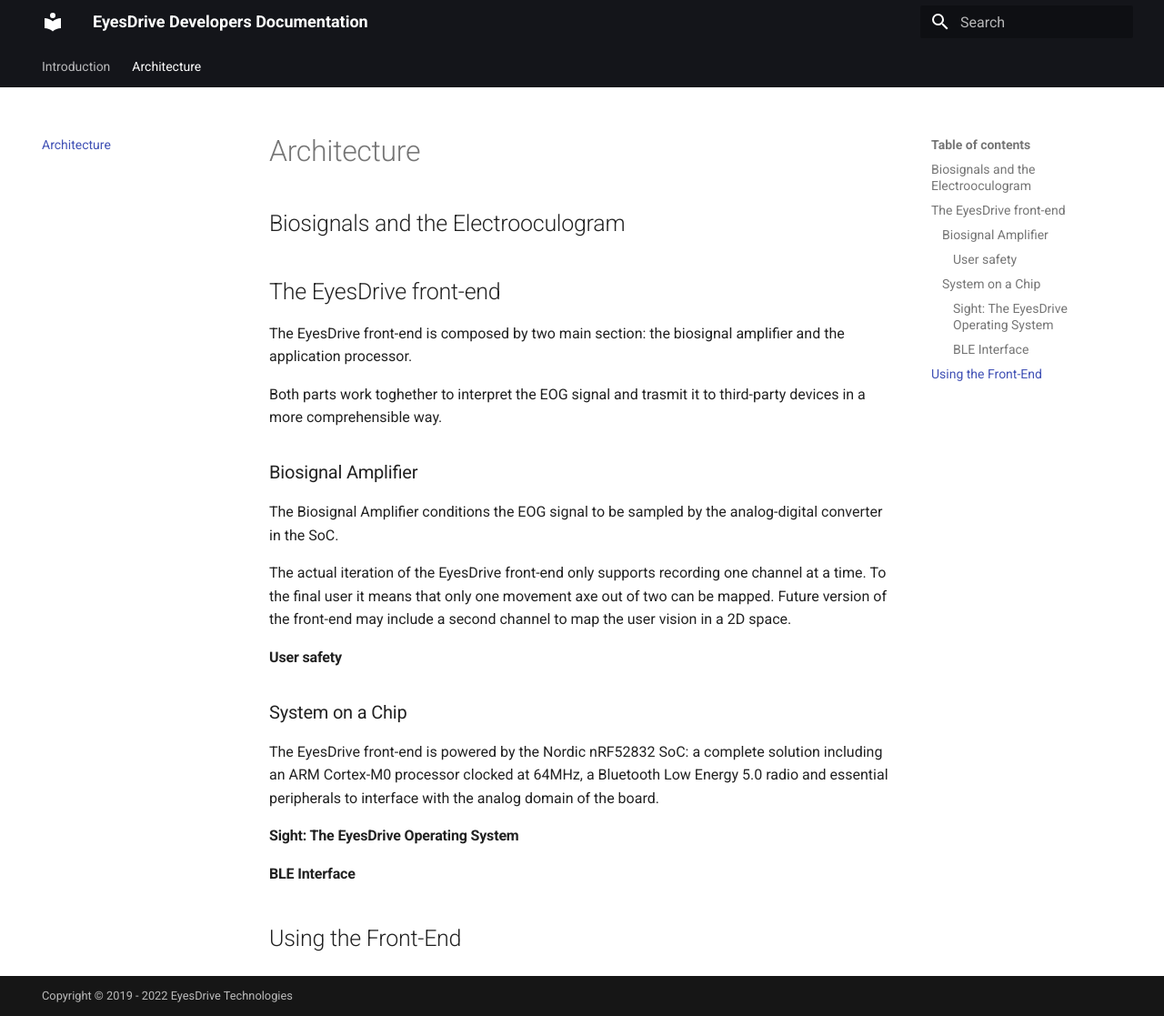
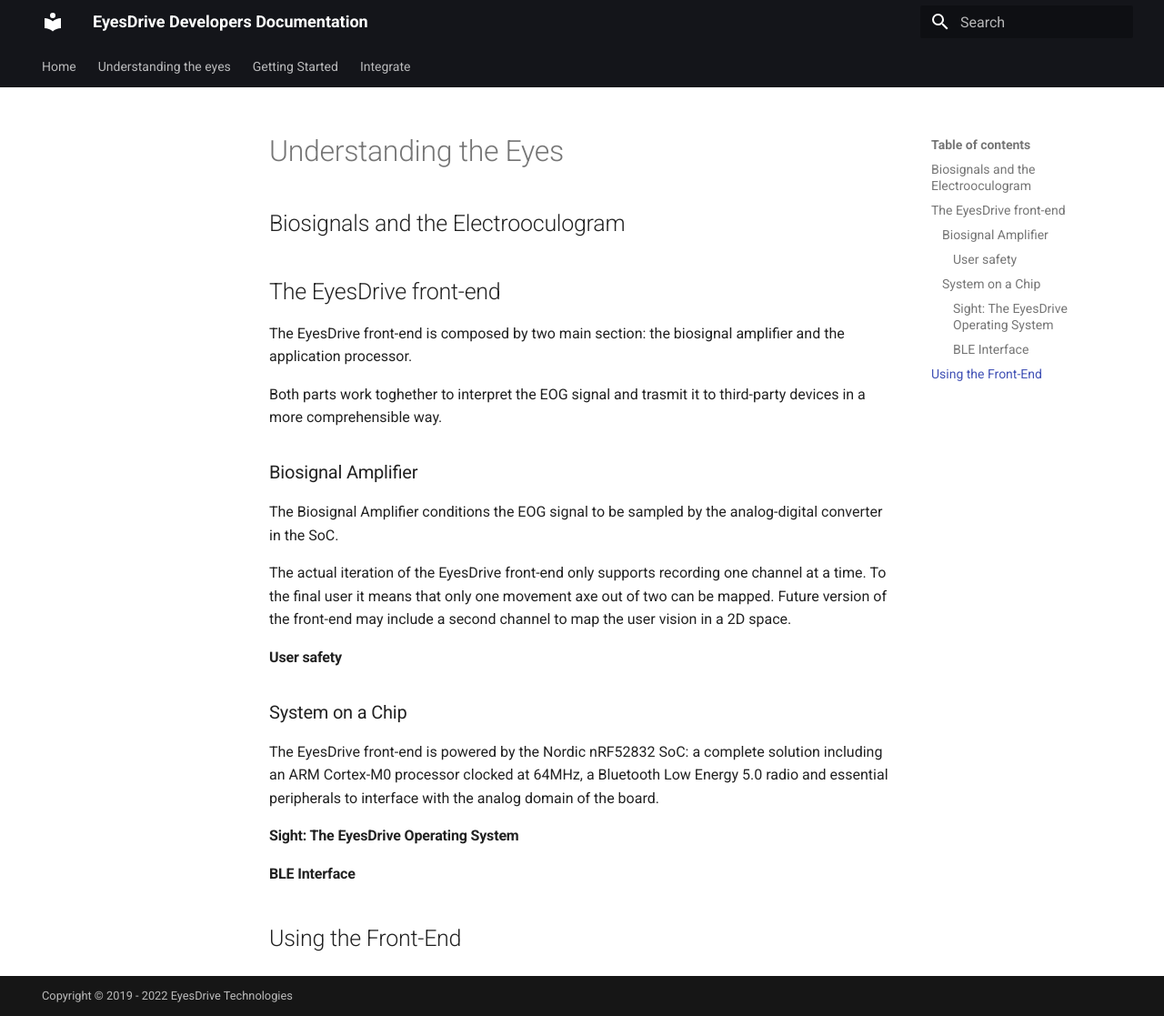
Before and after one commit to eyesdrive/documentation, an MkDocs documentation site: the page built from docs/architecture.md, in a window 1280 px wide and 1117 px high. Shown: the whole window at 91% size. Built offline with MkDocs 1.6.1 and Material for MkDocs 9.7.7, drawn with Linux system fonts in a browser that asks for light colours.

Commit message:
Docs skeleton

```diff
--- a/docs/architecture.md
+++ b/docs/architecture.md
@@ -1,4 +1,4 @@
-# Architecture
+# Understanding the Eyes
 
 ## Biosignals and the Electrooculogram
 
--- /dev/null
+++ b/docs/overrides/home.html
@@ -0,0 +1,63 @@
+{% extends "base.html" %}
+
+{% block tabs %}
+{{ super() }}
+<style>
+.md-header{position:initial;background-color: rgba(0,0,0,0.5)!important;color: rgba(255,255,255,0.5);}.md-main__inner{margin:0}.md-content{display:none}@media screen and (min-width:60em){.md-sidebar--secondary{display:none}}@media screen and (min-width:76.25em){.md-sidebar--primary{display:none}}
+
+.eye_header{
+  background-color: black;
+    width: 100%;
+    height: 400px;
+    position: absolute;
+    top: 0px;
+    left: 0px;
+    background-image: url(assets/eye_closeup.png);
+    background-size: contain;
+    background-repeat: no-repeat;
+    background-position-x: calc(100% - 40px);
+    display: flex;
+    align-items: flex-start;
+    padding: 40px;
+    flex-direction: column;
+    padding-right:40%;
+    justify-content: center;
+}
+.eye_header > *{
+  color:white
+}
+
+ .md-button {
+  background-color: var(--md-primary-bg-color);
+    border-color: var(--md-primary-bg-color);
+  color: var(--md-primary-bg-color);
+    margin-right: .5rem;
+    margin-top: .5rem;
+    border: .1rem solid;
+    border-radius: .1rem;
+    color: var(--md-primary-fg-color);
+    cursor: pointer;
+    display: inline-block;
+    font-weight: 700;
+    padding: .625em 2em;
+    transition: color 125ms,background-color 125ms,border-color 125ms;
+    font-size: .8rem;
+    line-height: 1.6;
+}
+
+.md-button:hover{
+  background-color: gray;
+}
+</style>
+
+<div class="eye_header">
+
+<h1 style="font-size:25pt">Make the world better for 2M+ people with disabilities only using their eyes.</h1>
+<h2 style="font-size:.8rem">Begin integrating your application with EyesDrive now</h2>
+<a href="understanding/" title="Installation" class="md-button md-button--primary">Get started</a>
+</div>
+
+
+{% endblock %}
+{% block content %}{% endblock %}
+{% block footer %}{% endblock %}
--- /dev/null
+++ b/docs/overrides/main.html
@@ -0,0 +1 @@
+{% extends "base.html" %}
--- a/mkdocs.yml
+++ b/mkdocs.yml
@@ -1,6 +1,7 @@
 site_name: EyesDrive Developers Documentation
 theme:
   name: material
+  custom_dir: docs/overrides
   palette:
     primary: black
     accent: deep purple
@@ -16,3 +17,25 @@
 
 extra:
   generator: false
+
+markdown_extensions:
+  - admonition
+  - pymdownx.details
+  - pymdownx.superfences
+
+
+nav:
+    - Home: 'index.md'
+    - 'Understanding the eyes':
+      - 'understanding/index.md'
+      - 'understanding/biosignals.md'
+      - 'understanding/eog.md'
+      - 'understanding/electrodes.md'
+    - 'Getting Started':
+        - 'getting-started/dependencies.md'
+        - 'getting-started/simulator.md'
+        - 'getting-started/testing.md'
+    - 'Integrate':
+      - 'Integrate via EDK': 'integrate/via-edk.md'
+      - 'Integrate via SIP': 'integrate/via-sip.md'
+      - 'Standalone integration': 'integrate/standalone.md'
```
Also changed, not shown: docs/getting-started/dependencies.md (added, +46 -0 lines), docs/getting-started/simulator.md (added, +1 -0 lines), docs/getting-started/testing.md (added, +7 -0 lines), docs/index.md (+4 -7 lines), docs/integrate/via-edk.md (added, +1 -0 lines), docs/integrate/via-sip.md (added, +1 -0 lines), docs/understanding/biosignals.md (added, +1 -0 lines), docs/understanding/electrodes.md (added, +1 -0 lines), docs/understanding/eog.md (added, +1 -0 lines), docs/understanding/index.md (added, +1 -0 lines), docs/assets/bt_auth.png (added), docs/integrate/standalone.md (added), docs/overrides/main.css (added), 1 other file.
